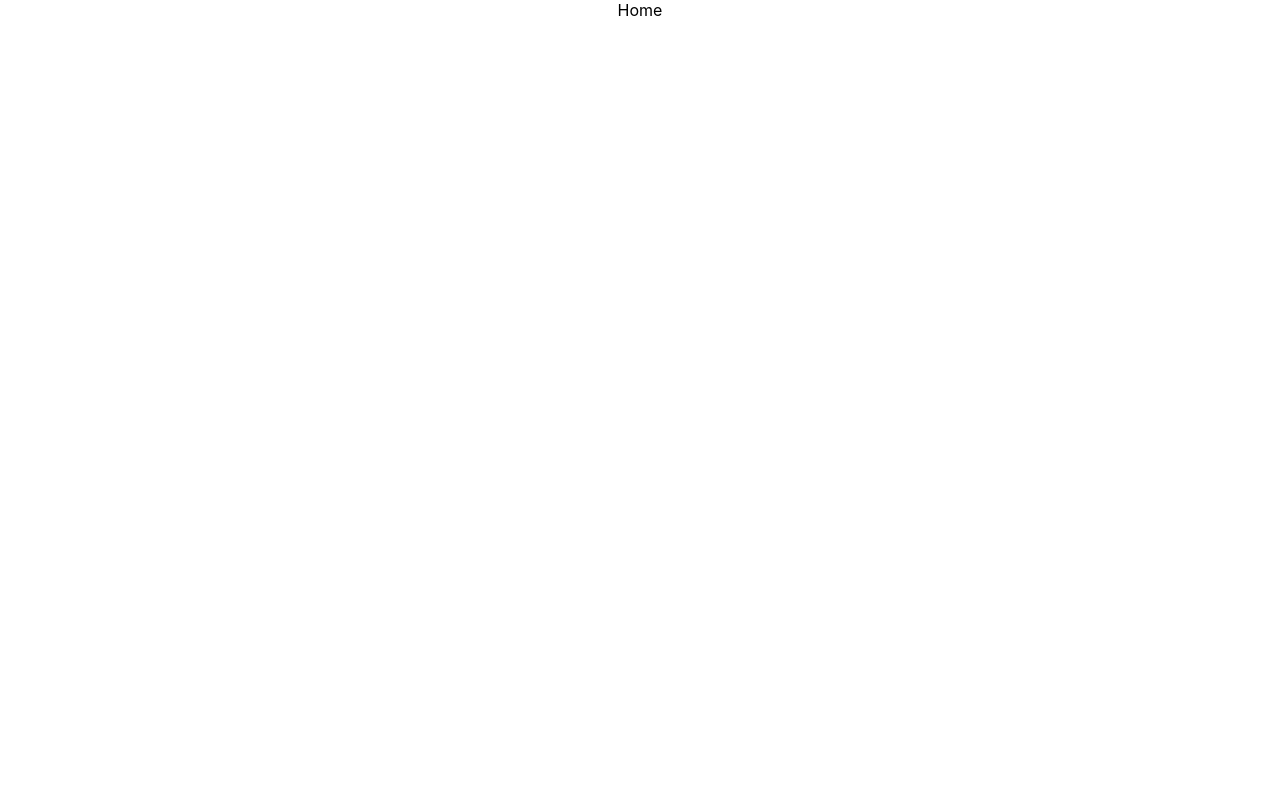
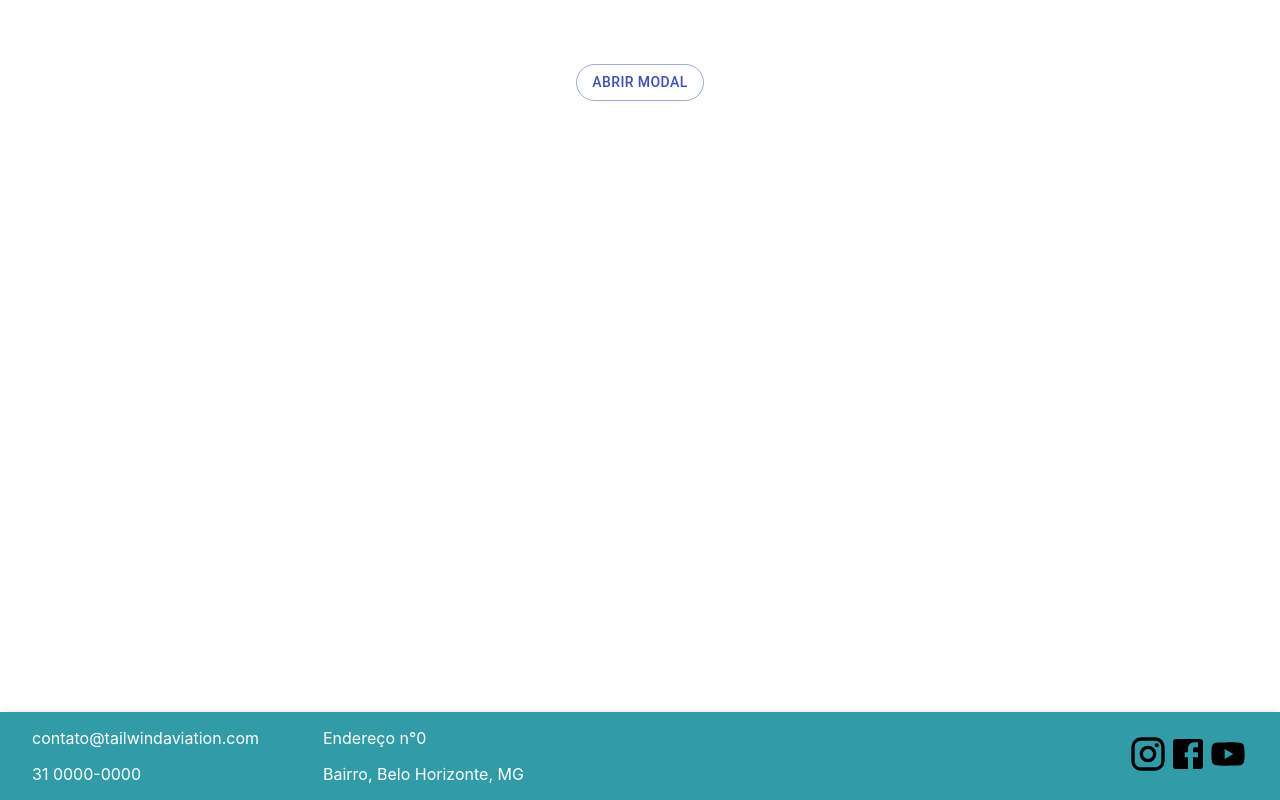
Before and after one commit to cpejr/frontend-aeroweb, a React (Create React App) app: page / in a window 1280 px wide. Built offline with nearby package versions, Linux system fonts and the light colour scheme.

Commit message:
Rodapé e animação de transição com MUI

```diff
--- a/package.json
+++ b/package.json
@@ -4,6 +4,7 @@
   "private": true,
   "dependencies": {
     "@material-ui/core": "^4.11.3",
+    "@material-ui/icons": "^4.11.2",
     "@material-ui/styles": "^4.11.3",
     "@testing-library/jest-dom": "^5.11.9",
     "@testing-library/react": "^11.2.3",
--- /dev/null
+++ b/src/components/Footer/Footer.js
@@ -0,0 +1,101 @@
+import React from 'react'
+import { AppBar, makeStyles } from "@material-ui/core";
+import { Instagram, YouTube, Facebook } from "@material-ui/icons"
+
+const useStyles = makeStyles((theme) => ({
+  appBar: {
+    top: 'auto',
+    bottom: 0,
+  },
+
+  appBarContainer: {
+    width: '100%',
+
+    display: 'flex',
+    flexDirection: 'row',
+    alignItems: 'center',
+    justifyContent: 'space-between',
+
+    backgroundColor: "#329ba8",
+
+    [theme.breakpoints.down("600")]: {
+      flexDirection: 'column',
+      justifyContent: 'center',
+    },
+  },
+
+  appBarSubContainer: {
+    display: 'flex',
+    flexDirection: 'row',
+    alignItems: 'center',
+    justifyContent: 'flex-start',
+
+    [theme.breakpoints.down("600")]: {
+      width: '100%',
+      flexDirection: 'column',
+      justifyContent: 'center',
+    },
+  },
+
+  appBarInfo: {
+    marginLeft: 32,
+    marginRight: 32,
+
+    textAlign: 'left',
+
+    [theme.breakpoints.down("600")]: {
+      marginLeft: 0,
+      marginRight: 0,
+      textAlign: 'center',
+    },
+  },
+
+  appBarIcons: {
+    marginRight: 32,
+
+    [theme.breakpoints.down("600")]: {
+      marginRight: 0,
+    },
+  },
+
+  icon: {
+    fontSize: 40,
+  },
+}));
+
+function Footer() {
+  const classes = useStyles();
+
+  return (
+    <AppBar position="fixed" color="primary" className={classes.appBar} >
+      <div className={classes.appBarContainer}>
+        <div className={classes.appBarSubContainer}>
+          <div className={classes.appBarInfo}>
+            <p>contato@tailwindaviation.com</p>
+            <p>31 0000-0000</p>
+          </div>
+
+          <div className={classes.appBarInfo}>
+            <p>Endereço n°0</p>
+            <p>Bairro, Belo Horizonte, MG</p>
+          </div>
+        </div>
+
+        <div className={classes.appBarIcons}>
+          <a href="https://www.instagram.com/?hl=pt-br" className={classes.href}>
+            <Instagram className={classes.icon} style={{ color: '#000000' }} />
+          </a>
+          <a href="https://pt-br.facebook.com/">
+            <Facebook className={classes.icon} style={{ color: '#000000' }} />
+          </a>
+          <a href="https://www.youtube.com/?hl=pt&gl=BR">
+            <YouTube className={classes.icon} style={{ color: '#000000' }} />
+          </a>
+        </div>
+
+      </div>
+    </AppBar>
+  );
+};
+
+export default Footer;
--- /dev/null
+++ b/src/components/Footer/index.js
@@ -0,0 +1 @@
+export { default } from './Footer'
--- a/src/index.js
+++ b/src/index.js
@@ -3,11 +3,13 @@ import ReactDOM from 'react-dom';
 import './index.css';
 import App from './App';
 import reportWebVitals from './reportWebVitals';
+import { ThemeProvider as MuiThemeProvider } from '@material-ui/core/styles';
+import muiTheme from './theme/muiTheme'
 
 ReactDOM.render(
-  <React.StrictMode>
+  <MuiThemeProvider theme={muiTheme}>
     <App />
-  </React.StrictMode>,
+  </MuiThemeProvider>,
   document.getElementById('root')
 );
 
--- a/src/pages/Home.js
+++ b/src/pages/Home.js
@@ -1,11 +1,68 @@
-import React from "react";
-import {useStyles} from './HomeStyles'
+import React, { useState } from "react";
+import { useStyles } from './HomeStyles'
+import {
+  Button,
+  Modal,
+  Fade,
+  Grow,
+  Card,
+  CardContent,
+  CardActions
+} from '@material-ui/core'
+import Footer from '../components/Footer/Footer'
 
 function Home() {
+
   const classes = useStyles();
-  return(
+  const [open, setOpen] = useState(false);
+
+  return (
     <div className={classes.homeContainer}>
-      Home
+      <div className={classes.root}>
+        <Button
+          color='primary'
+          variant='outlined'
+          className={classes.button}
+
+          onClick={() => setOpen(true)}
+        >
+          Abrir Modal
+        </Button>
+      </div>
+
+      <Modal
+        open={open}
+        onBackdropClick={() => setOpen(false)}
+      >
+        <Grow in={open} timeout={2500}>
+          <Fade in={open} timeout={2500}>
+            <div className={classes.fadeRoot}>
+              <Card className={classes.card}>
+                <CardContent>
+                  <h1>Sic Mundus Creatus Est</h1>
+                  <p1>Lorem ipsum dolor sit amet, consectetur adipiscing elit. Aliquam auctor in mi ut egestas. Phasellus mi neque, viverra sed pulvinar sit amet, eleifend non ante. Phasellus vel nibh tempor, tincidunt tortor nec, molestie nibh. Morbi nec odio volutpat, mollis quam a, fringilla urna. Cras iaculis velit risus, convallis vestibulum urna sollicitudin et. Aenean id ex finibus, rutrum enim sed, semper ante. In aliquam, arcu id consectetur euismod, purus turpis tincidunt felis, vitae dapibus erat sem quis turpis. Mauris non scelerisque lorem, ac ornare nulla. Mauris venenatis elit id tellus convallis tempus. In blandit vulputate eros, a rutrum purus. Aliquam eu mi at diam bibendum mollis convallis et sem. </p1>
+                  <br />
+                  <p1>Lorem ipsum dolor sit amet, consectetur adipiscing elit. Aliquam auctor in mi ut egestas. Phasellus mi neque, viverra sed pulvinar sit amet, eleifend non ante. Phasellus vel nibh tempor, tincidunt tortor nec, molestie nibh. Morbi nec odio volutpat, mollis quam a, fringilla urna. Cras iaculis velit risus, convallis vestibulum urna sollicitudin et. Aenean id ex finibus, rutrum enim sed, semper ante. In aliquam, arcu id consectetur euismod, purus turpis tincidunt felis, vitae dapibus erat sem quis turpis. Mauris non scelerisque lorem, ac ornare nulla. Mauris venenatis elit id tellus convallis tempus. In blandit vulputate eros, a rutrum purus. Aliquam eu mi at diam bibendum mollis convallis et sem. </p1>
+                </CardContent>
+
+                <CardActions>
+                  <Button
+                    style={{ color: '#a83232' }}
+                    variant='outlined'
+                    className={classes.button}
+
+                    onClick={() => setOpen(false)}
+                  >
+                    Fechar Modal
+                  </Button>
+                </CardActions>
+              </Card>
+            </div>
+          </Fade>
+        </Grow>
+      </Modal>
+
+      <Footer />
     </div>
   );
 }
--- a/src/pages/HomeStyles.js
+++ b/src/pages/HomeStyles.js
@@ -1,8 +1,48 @@
 import { makeStyles } from "@material-ui/core";
 
-export const useStyles = makeStyles({
+export const useStyles = makeStyles((theme) => ({
   homeContainer: {
     width: '100%',
     height: '100%',
-  }
-});
+
+    display: 'flex',
+    flexDirection: 'column',
+    alignItems: 'center',
+    justifyContent: 'center',
+
+    paddingTop: '5%'
+  },
+
+  fadeRoot: {
+    width: '100%',
+    height: '100%',
+
+    display: 'flex',
+    flexDirection: 'column',
+    alignItems: 'center',
+    justifyContent: 'center',
+
+    //backgroundColor: '#BBBBBB'
+  },
+
+  backDrop: {
+    backdropFilter: 'blur(3px)',
+    backgroundColor:'rgba(0,0,30,0.4)'
+  },
+
+  card: {
+    maxWidth: '50%',
+
+    padding: 16,
+    elevation: 8
+  },
+
+  button: {
+    borderRadius: 32
+  },
+
+  root: {
+    width: '100%',
+    maxWidth: 360,
+  },
+}));
--- /dev/null
+++ b/src/theme/muiTheme.js
@@ -0,0 +1,18 @@
+import { createMuiTheme } from '@material-ui/core/styles';
+
+const theme = createMuiTheme({
+  overrides: {
+
+  },
+
+  palette: {
+    secondary: {
+      light: '#9E9D9D',
+      main: '#333333',
+      dark: '#000000',
+      contrastText: '#fff',
+    }
+  }
+});
+
+export default theme;
```
Also changed, not shown: 2 other files (tests, documents, lock files or other folders).
